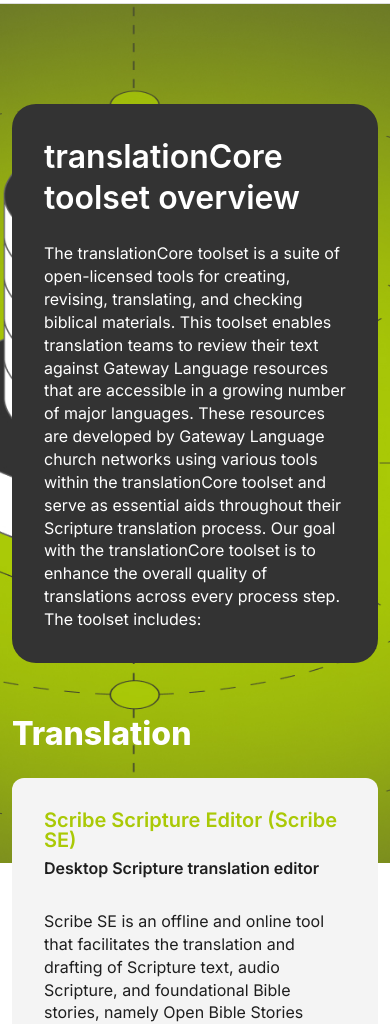
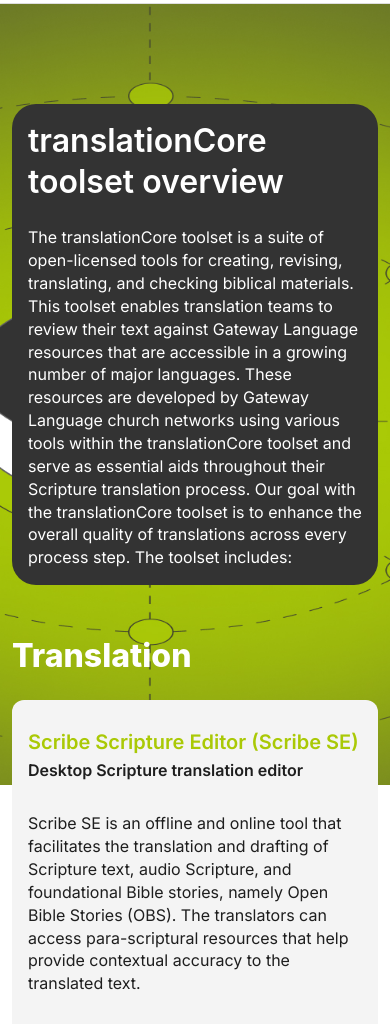
Before and after one commit to foxprogs/dcs-pages, a plain HTML site: page tools.html in a window 390 px wide. Shown: the part 48-1072 px from the top of the page. Drawn offline with Linux system fonts and the light colour scheme.

Commit message:
fix padding on mobile

```diff
--- a/style.css
+++ b/style.css
@@ -454,6 +454,14 @@
 }
 
 @media (max-width: 575px) {
+  .tools-bg .card {
+    padding: 16px;
+  }
+  .tool,
+  .extra {
+    padding-left: 16px;
+    padding-right: 16px;
+  }
 }
 /** end TOOLS PAGE **/
 
```
